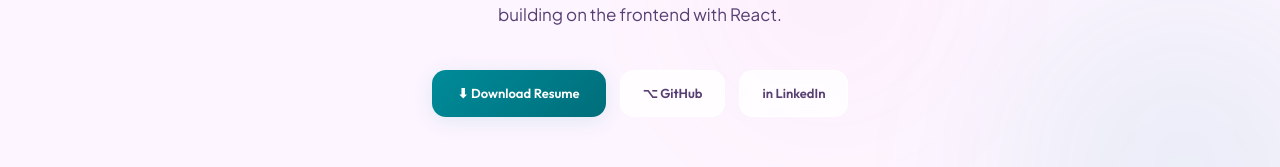
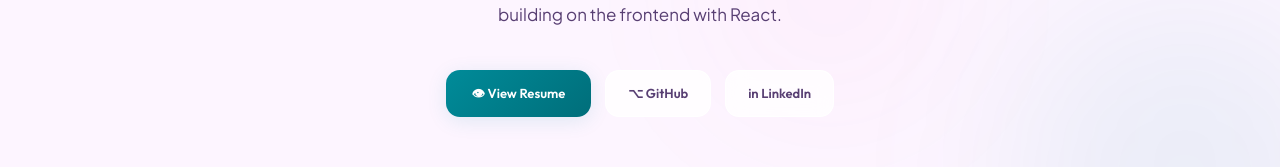
Before and after one commit to RashmiSathe684/dynamic-portoflio, a React (Vite) app in the folder rashmi-portfolio-frontend/: page / in a window 1280 px wide. Shown: the part 534-701 px from the top of the page. Built offline with nearby package versions, Linux system fonts and the light colour scheme; no server answers.

Commit message:
feat(portfolio): change download resume button to direct view resume in new tab

```diff
--- a/rashmi-portfolio-frontend/src/pages/public/sections/HeroSection.jsx
+++ b/rashmi-portfolio-frontend/src/pages/public/sections/HeroSection.jsx
@@ -16,39 +16,6 @@ export default function HeroSection({ onPreview }) {
   useEffect(() => {
     setImageError(false);
   }, [profile.profilePhotoUrl]);
-
-  const handleDownload = async (e) => {
-    e.preventDefault();
-    if (!profile.resumeUrl) return;
-
-    try {
-      const url = resolveUrl(profile.resumeUrl);
-      const response = await fetch(url);
-      const blob = await response.blob();
-      const blobUrl = window.URL.createObjectURL(blob);
-
-      const link = document.createElement('a');
-      link.href = blobUrl;
-
-      // Smart filename extraction supporting both Cloudinary and local uploads
-      let originalName = 'Rashmi_Sathe_Resume.pdf';
-      if (profile.resumeUrl) {
-        const lastSlash = profile.resumeUrl.lastIndexOf('/');
-        const filename = lastSlash !== -1 ? profile.resumeUrl.substring(lastSlash + 1) : profile.resumeUrl;
-        const underscoreIdx = filename.indexOf('_');
-        originalName = underscoreIdx !== -1 ? filename.substring(underscoreIdx + 1) : filename;
-      }
-
-      link.setAttribute('download', originalName);
-      document.body.appendChild(link);
-      link.click();
-      document.body.removeChild(link);
-      window.URL.revokeObjectURL(blobUrl);
-    } catch (err) {
-      console.error('Download failed:', err);
-      window.open(resolveUrl(profile.resumeUrl), '_blank');
-    }
-  };
 
   const photoSrc = (!imageError && profile.profilePhotoUrl) ? resolveUrl(profile.profilePhotoUrl) : '';
 
@@ -116,12 +83,20 @@ export default function HeroSection({ onPreview }) {
 
         {/* Exactly 3 buttons */}
         <div className="hero-actions flex gap-3.5 flex-wrap justify-center items-center select-none">
-          <button
-            onClick={handleDownload}
+          <a
+            href={profile.resumeUrl ? resolveUrl(profile.resumeUrl) : '#'}
+            target="_blank"
+            rel="noreferrer"
             className="btn-glow inline-flex items-center gap-2 text-white border-none cursor-pointer"
+            onClick={(e) => {
+              if (!profile.resumeUrl) {
+                e.preventDefault();
+                alert('No resume uploaded yet.');
+              }
+            }}
           >
-            ⬇ Download Resume
-          </button>
+            👁 View Resume
+          </a>
           <a
             href="https://github.com/RashmiSathe684"
             target="_blank"
```
